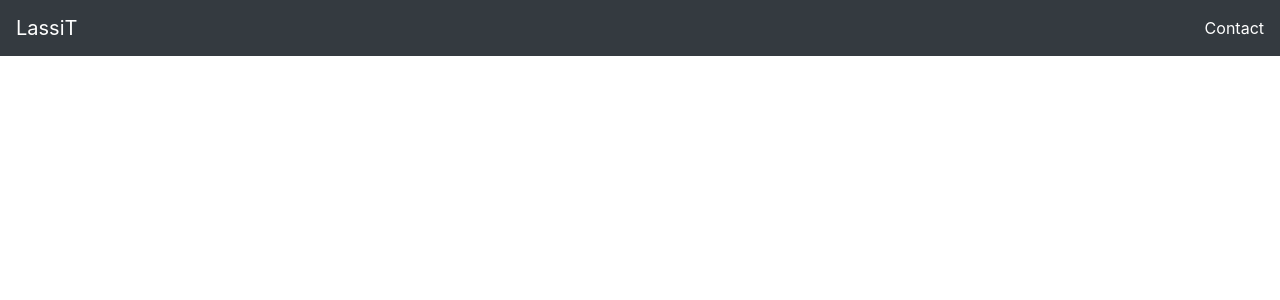
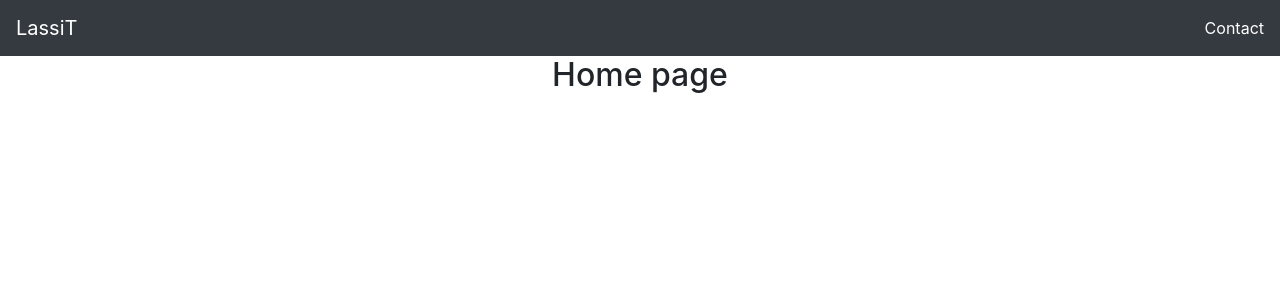
Before and after one commit to Lassi-T/CV-Website, a React (Create React App) app: page / in a window 1280 px wide. Shown: the top 300 px of the page. Built offline with nearby package versions, Linux system fonts and the light colour scheme.

Commit message:
Added routing

```diff
--- a/package.json
+++ b/package.json
@@ -10,6 +10,7 @@
     "react": "^16.13.1",
     "react-bootstrap": "^1.3.0",
     "react-dom": "^16.13.1",
+    "react-router-dom": "^5.2.0",
     "react-scripts": "3.4.1"
   },
   "scripts": {
--- a/src/App.css
+++ b/src/App.css
@@ -1,3 +1,7 @@
-body {
+.App {
     background-color: white;
 }
+
+.Home {
+    text-align: center;
+}
--- a/src/App.js
+++ b/src/App.js
@@ -1,14 +1,23 @@
 import React from 'react'
-import NavBar from './components/NavBar'
+import { BrowserRouter as Router, Switch, Route } from 'react-router-dom'
+import Header from './components/Header'
+import Home from './components/Home'
+import Contact from './components/Contact'
 import 'bootstrap/dist/css/bootstrap.min.css'
 import './App.css'
 
 const App = () => {
-  return (
-    <div className='body'>
-      <NavBar />
-    </div>
-  )
+    return (
+        <Router>
+            <div className="body">
+                <Header />
+                <Switch>
+                    <Route path="/" exact component={Home} />
+                    <Route path="/contact" component={Contact} />
+                </Switch>
+            </div>
+        </Router>
+    )
 }
 
 export default App
--- /dev/null
+++ b/src/components/Contact.js
@@ -0,0 +1,11 @@
+import React from 'react'
+
+const Contact = () => {
+    return (
+        <div>
+            <p>Contact information</p>
+        </div>
+    )
+}
+
+export default Contact
--- a/src/components/NavBar.js
+++ b/src/components/Header.js
@@ -1,18 +1,18 @@
 import React from 'react'
 import { Navbar } from 'react-bootstrap'
 
-const NavBar = () => {
-    return(
-        <Navbar bg='dark' variant='dark'>
-            <Navbar.Brand href='#home'>LassiT</Navbar.Brand>
+const Header = () => {
+    return (
+        <Navbar bg="dark" variant="dark">
+            <Navbar.Brand href="/">LassiT</Navbar.Brand>
             <Navbar.Toggle />
             <Navbar.Collapse className="justify-content-end">
                 <Navbar.Text>
-                    <a href="#contact">Contact</a>
+                    <a href="/contact">Contact</a>
                 </Navbar.Text>
             </Navbar.Collapse>
         </Navbar>
     )
 }
 
-export default NavBar
+export default Header
--- /dev/null
+++ b/src/components/Home.js
@@ -0,0 +1,11 @@
+import React from 'react'
+
+const Home = () => {
+    return (
+        <div className="Home">
+            <h2>Home page</h2>
+        </div>
+    )
+}
+
+export default Home
```
Also changed, not shown: 2 other files (tests, documents, lock files or other folders).
